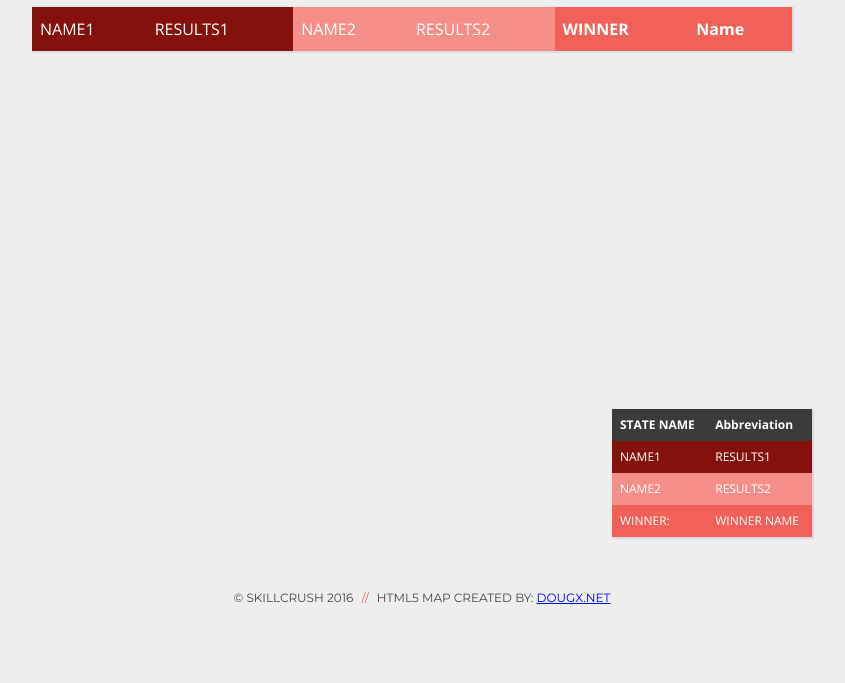
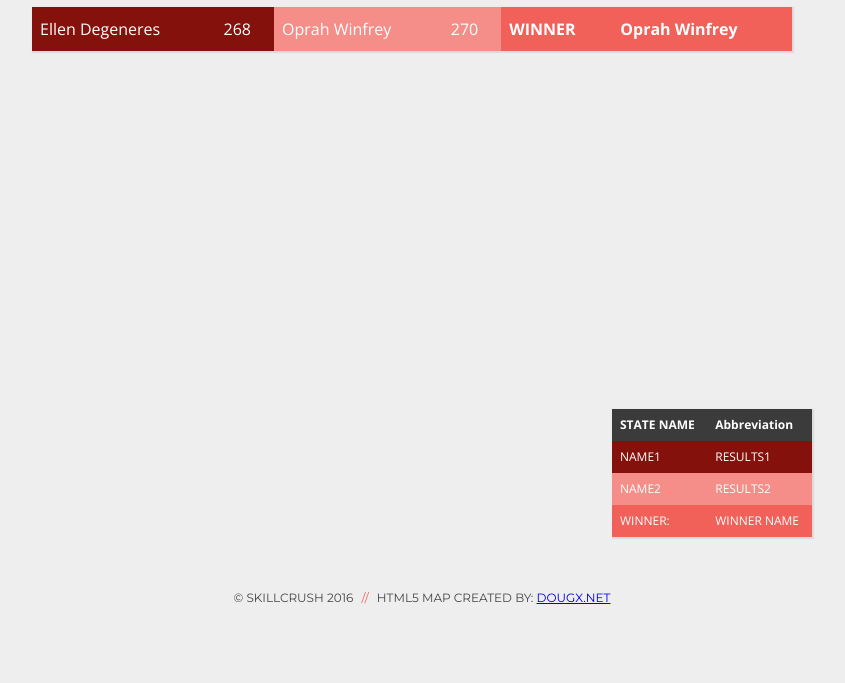
Before and after one commit to krflack/election-map, a plain HTML site: page index.html in a window 1280 px wide. Shown: the part 117-800 px from the top of the page, without its empty margins (218-1063 px from the left). Drawn offline with nearby package versions, Linux system fonts and the light colour scheme; a script that the page names is missing.

Commit message:
Html update

```diff
--- a/index.html
+++ b/index.html
@@ -70,8 +70,8 @@
 
 <!-- map.js -->
 <script type="text/javascript" src="https://s3.amazonaws.com/media.skillcrush.com/skillcrush/wp-content/uploads/2017/11/map.js"></script>
-<!-- custom js (uncomment when you've added your custom script.js file) -->
-<!--<script type="text/javascript" src="script.js"></script>-->
+
+<script type="text/javascript" src="script.js"></script>
 
 </body>
 </html>
```
